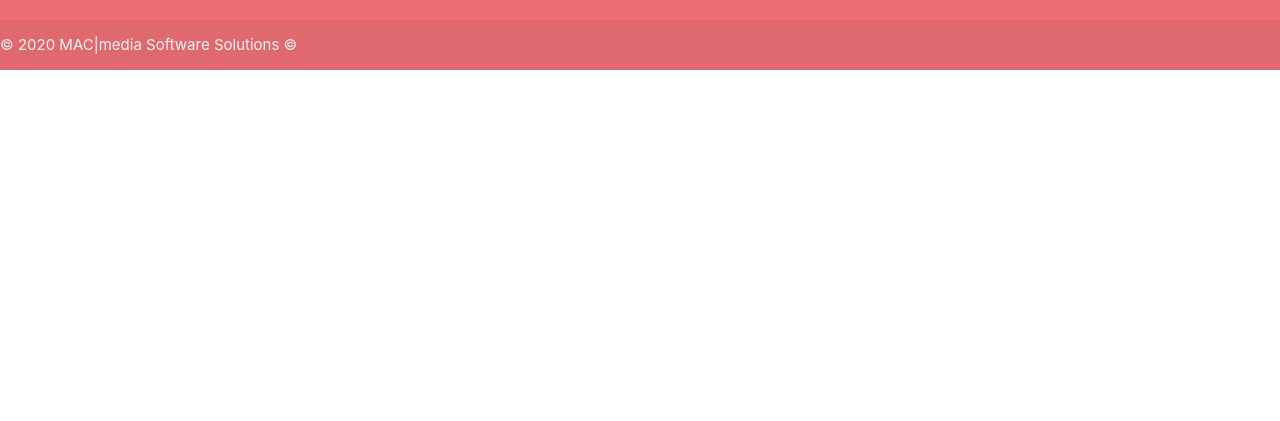
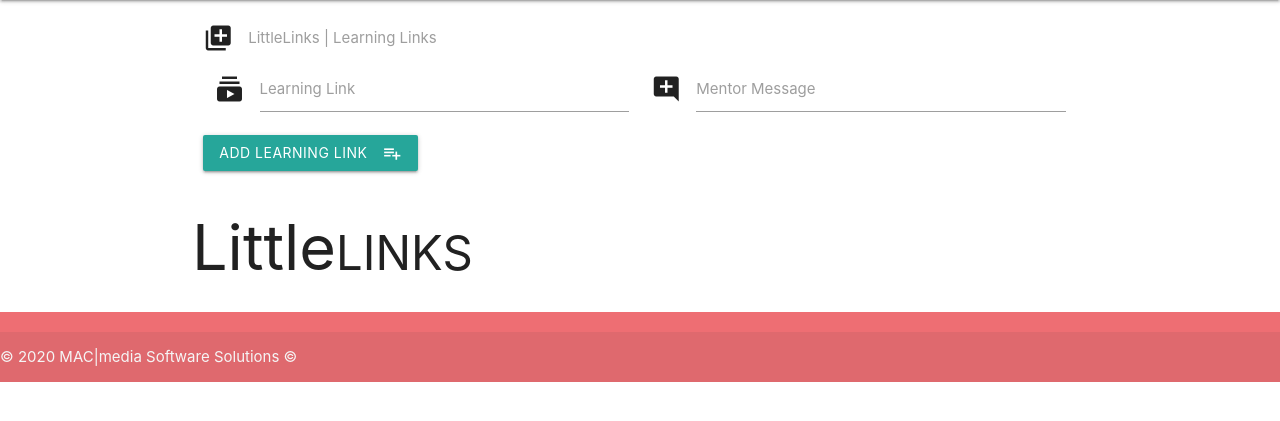
Before and after one commit to MACmidiDEV/MCAMACHO-DataCentric-CIM3, a Flask app: page /add_link in a window 1280 px wide. Shown: the part 64-485 px from the top of the page. Run offline with Flask 2, Linux system fonts and the light colour scheme; data that the repository does not hold is empty; some libraries are stand-ins or nearby versions.

Commit message:
DCM3 | App Build | FLASK- MongoDB- addLink.html
addLink.html will display a webpage with a form that will allow users to modify entries in the database apon submission

```diff
--- a/app.py
+++ b/app.py
@@ -35,7 +35,7 @@ def add_link():
 def insert_link():
     LearningLinks = mongo.db.LearningLinks
     LearningLinks.insert_one(request.form.to_dict())
-    return redirect(url_for('getLearning'))
+    return redirect(url_for('getLearn'))
 
 @app.route('/edit_link/<link_id>')
 def edit_link(link_id):
@@ -52,12 +52,12 @@ def update_link(link_id):
         'mentor_message':request.form.get('mentor_message'),
         'category_name':request.form.get('category_name')
     })
-    return redirect(url_for('getLearning'))
+    return redirect(url_for('getLearn'))
 
 @app.route('/delete_link/<link_id>')
 def delete_link(link_id):
     mongo.db.LearningLinks.delete_many({"_id":ObjectId(link_id)})
-    return redirect(url_for('getLearning'))
+    return redirect(url_for('getLearn'))
 
 @app.route('/get_categories')
 def get_categories():
--- a/templates/addLink.html
+++ b/templates/addLink.html
@@ -1,3 +1,35 @@
 {% extends 'base.html'%} {% block content %}
 
+<div class="container">
+    <div class="row blur">
+        <form action="{{ url_for('insert_link') }}" method="POST" class="col s12">
+            <div class="row">
+                <div class="input-field col s12">
+                    <i class="material-icons prefix">library_add</i>
+                    <select id="category_name" name="category_name">
+                    <option value="" required disabled selected>Learning Links Category</option>
+                    {% for cat in Categories %}
+                    <option value="{{ cat.category_name }}">{{ cat.category_name }}</option>
+                    {% endfor %}
+                    </select>
+                    <label>LittleLinks | Learning Links</label>
+                </div>
+            </div>
+            <div class="input-field col s12 l6">
+                <i class="material-icons prefix">subscriptions</i>
+                <input type="text" id="learn_link" name="learn_link" value="{{learn_link}}">
+                <label for="learn_link">Learning Link</label>
+            </div>
+            <div class="input-field col s12 l6">
+                <i class="material-icons prefix">add_comment</i>
+                <input type="text" id="mentor_message" name="mentor_message">
+                <label for="mentor_message">Mentor Message</label>
+            </div>
+            <button class="btn waves-effect waves-light" type="submit">add Learning Link<i class="material-icons right">playlist_add</i>
+            </button>
+        </form>
+    </div>
+    <h1 class="endLogo">Little<span><small>LINKS</small></span></h1>
+</div>
+
 {% endblock %}
--- a/templates/learningLinks.html
+++ b/templates/learningLinks.html
@@ -4,6 +4,10 @@
         <a href="{{url_for('add_link')}}" class="waves-effect waves-light btn btn-large">New Task</a>
         <ul class="collapsible">
             {% for learn in LearningLinks %}
+            <li>
+                <a href="{{url_for('delete_link', link_id=learn._id)}}" class="waves-effect waves-light btn btn_small pink">Done</a>
+                <a href="{{url_for('edit_link', link_id=learn._id)}}" class="waves-effect waves-light btn btn_small blue">Edit</a>
+            </li>
             <li>
                 <div class="collapsible-header">
                     <i class="material-icons">filter_drama</i>
```
